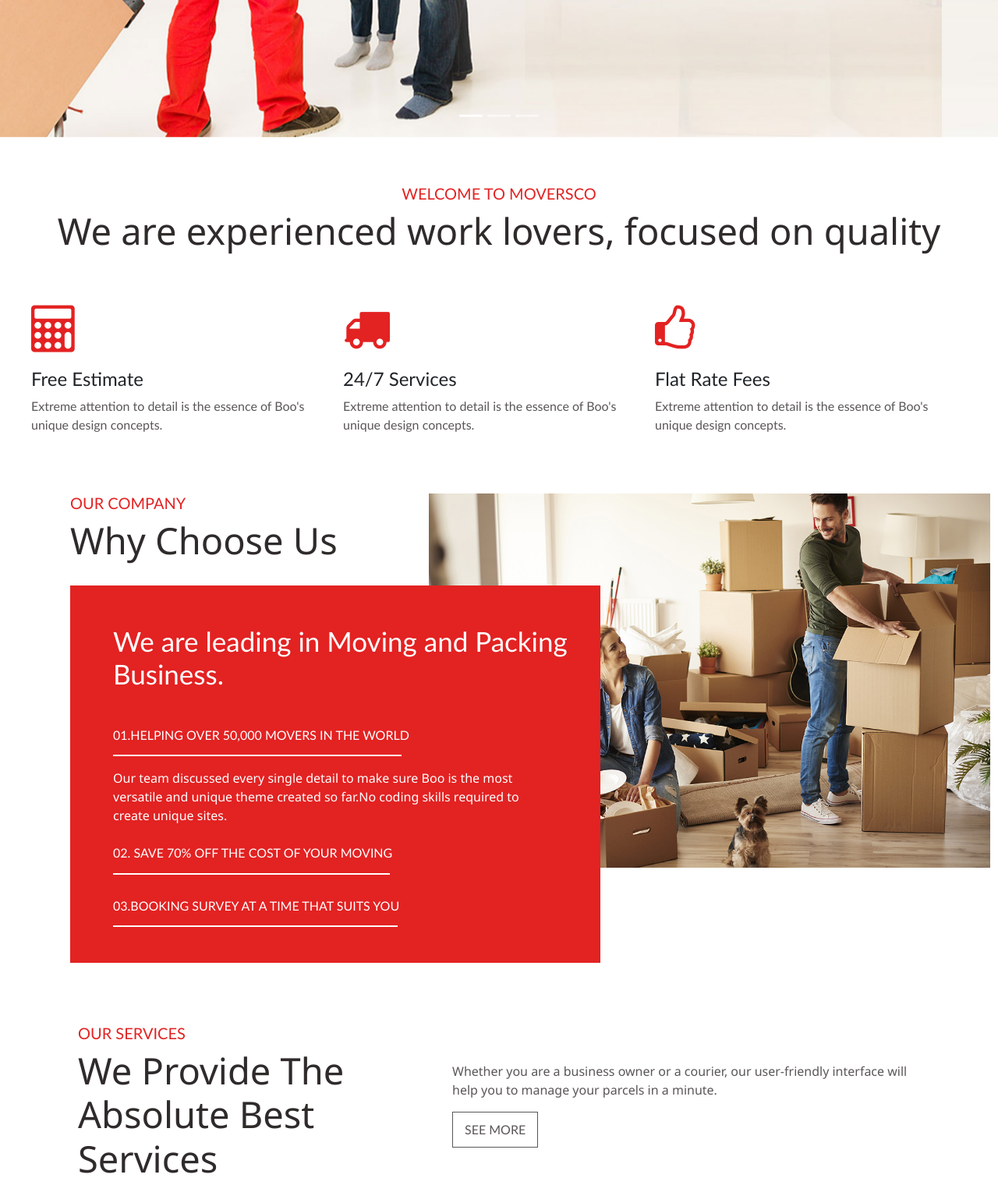
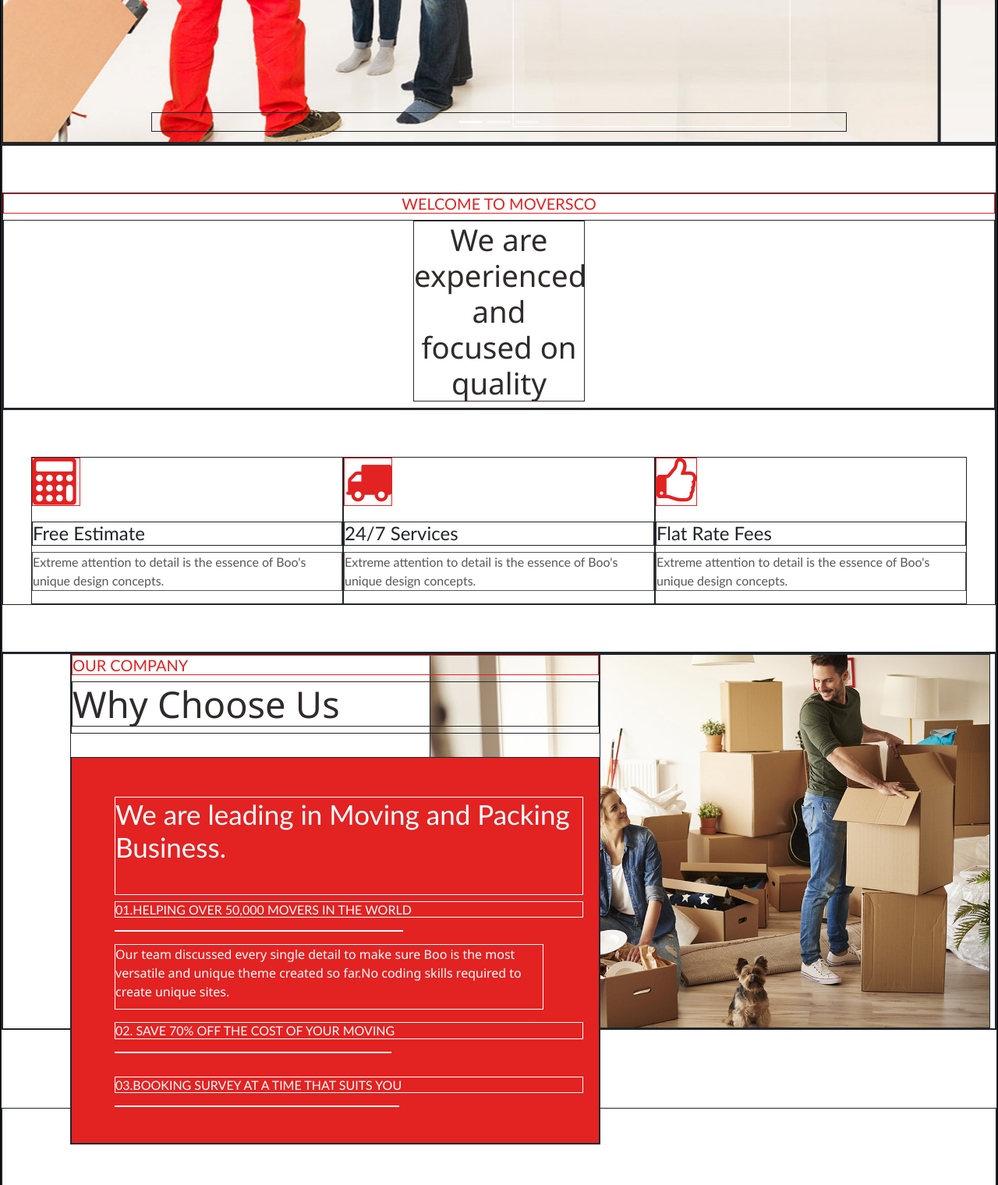
Before and after one commit to kevwegloria/Movers, a plain HTML site: page index.html in a window 1280 px wide. Shown: the part 580-2100 px from the top of the page at 78% size. Drawn offline with nearby package versions, Linux system fonts and the light colour scheme.

Commit message:
Add files via upload

```diff
--- a/index.html
+++ b/index.html
@@ -143,7 +143,10 @@
     <div class="sec1">
         <div class="sec1-head">
             <h5>WELCOME TO MOVERSCO</h5>
-            <h3>We are experienced work lovers, focused on quality</h3>
+           <div class="sec1-head-h3">
+            <h3>We are experienced and focused on quality</h3>
+           </div>
+
         </div>
 
         <div class="sec1-body">
--- a/style.css
+++ b/style.css
@@ -2,10 +2,7 @@
             margin: 0;
             padding: 0;
             box-sizing: border-box;
-            /* background: #000 !important;
-            color: #0f0 !important;
-            outline: solid #f00 1px !important; */
-
+          border: 1px solid;
         }
 
         .topnav {
@@ -76,7 +73,7 @@
             display: block;
         }
 
-        @media screen and (max-width: 600px) {
+        @media screen and (max-width: 768px) {
             .topnav a:not(:first-child),
             .dropdown .dropbtn {
                 display: none;
@@ -87,7 +84,7 @@
             }
         }
 
-        @media screen and (max-width: 600px) {
+        @media screen and (max-width: 768px) {
             .topnav.responsive {
                 position: relative;
             }
@@ -303,7 +300,7 @@
         }
 
 
-        @media only screen and (min-width: 768px) {}
+        @media only screen and (max-width: 768px) {}
 
         .sec1 {
             padding-top: 60px;
@@ -313,14 +310,21 @@
 
         .sec1-head {
             text-align: center;
+            justify-content: center;
+            align-items: center;
+
         }
 
         .sec1-head h5 {
             color: rgba(227, 34, 34, 255);
         }
 
-        .sec1-head h3 {
-            font-size: 47px;
+
+        .sec1-head-h3 h3 {
+            font-size: 3vw;
+            max-width: 220px;
+            margin-left: auto;
+            margin-right: auto;
             color: rgb(48, 43, 43);
             font-weight: 400;
 
@@ -431,6 +435,24 @@
             font-family: 'Segoe UI', Tahoma, Geneva, Verdana, sans-serif;
         }
 
+
+        @media (max-width: 768px) {
+            .sec5part1 h3 {
+            max-width: 250px;
+            }
+
+            .sec8 {
+               display: none;
+            }
+
+            .sec3b p {
+                max-width: 250px;
+            }
+
+            .sec3a h3 {
+                max-width: fit-content;
+            }
+        }
         .sec3 {
             display: flex;
             justify-content: center;
@@ -446,7 +468,7 @@
         }
 
         .sec3 h3 {
-            font-size: 47px;
+            font-size: 3vh;
             width: 400px;
             color: rgb(48, 43, 43);
             font-weight: 400;
@@ -584,7 +606,7 @@
         }
 
         .sec5 h3 {
-            font-size: 40px;
+            font-size: 4vh;
             color: rgb(48, 43, 43);
             font-weight: 400;
             width: 400px;
@@ -703,7 +725,7 @@
         }
         /* Responsive layout - when the screen is less than 600px wide, make the two columns stack on top of each other instead of next to each other */
 
-        @media screen and (max-width: 600px) {
+        @media screen and (max-width: 768px) {
             .col-25,
             .col-75,
             input[type=submit] {
```
